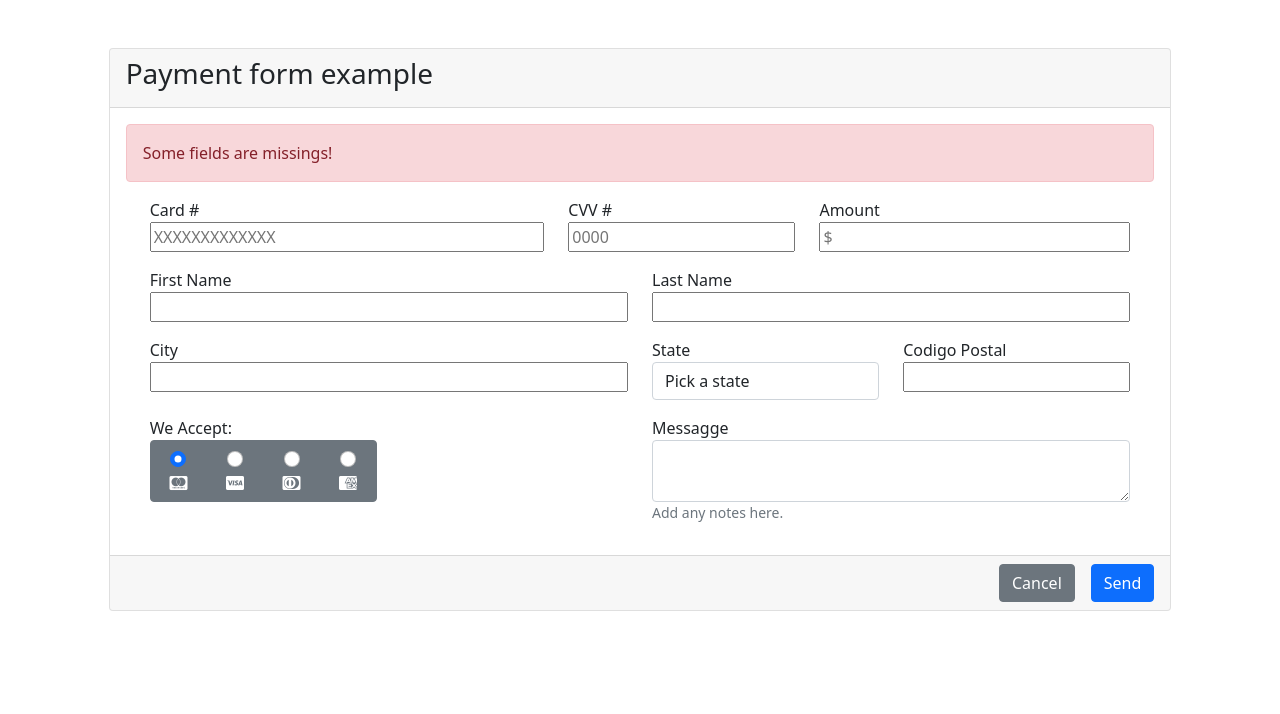
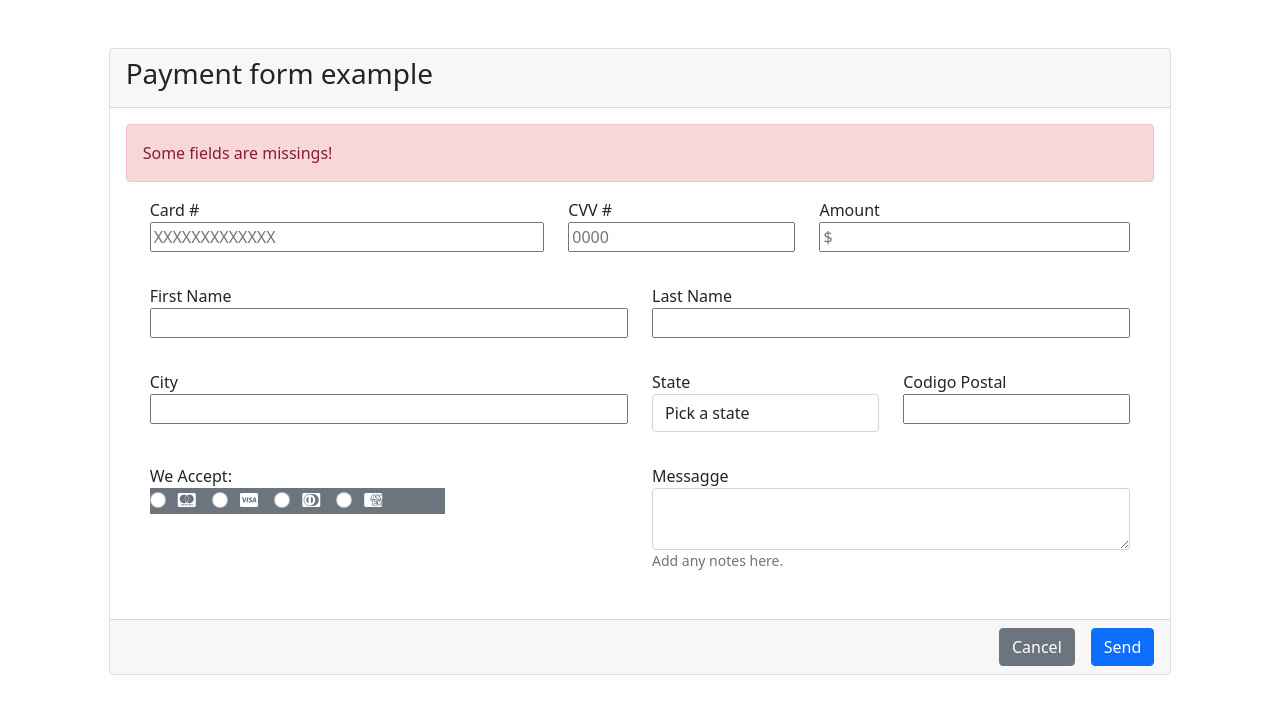
Before and after one commit to 4GeeksAcademy/HeidyDB-FormulariosProyecto, a plain HTML site: page index.html in a window 1280 px wide. Drawn offline with nearby package versions, Linux system fonts and the light colour scheme.

Commit message:
First commit

```diff
--- a/index.html
+++ b/index.html
@@ -22,7 +22,7 @@
 <body>
 
 	<div class="row justify-content-center mt-4">
-		<div class="col-10 ">
+		<div class="col-md-10 ">
          	<div class="card mt-4  card-outline-secondary ">
             	 <div class="card-header text-start">
             <h3>Payment form example </h3>
@@ -34,41 +34,41 @@
 
        				<form class="container-fluid">
 		           		 <div class="row " > <!--primera fila -->
-                			<div class="col-5 d-flex flex-column mb-3">
+                			<div class="col-sm-5 pb-3 d-flex flex-column mb-3">
                    			 <label for="tarjeta">Card #</label>
                    			 <input id="tarjeta" name="tarjeta" placeholder="XXXXXXXXXXXXX" type="text">
                				</div>
 
-                			<div class="col-3 d-flex flex-column mb-3">
+                			<div class="col-sm-3 pb-3 d-flex flex-column mb-3">
                    			 <label for="codigo">CVV #</label>
                    			 <input type="text" placeholder="0000" id="codigo" name="codigo">
                				 </div>
 
-                			<div class="col-4 d-flex flex-column  mb-3">
+                			<div class="col-sm-4 pb-3 d-flex flex-column  mb-3">
                   			<label for="cantidad">Amount</label>
                    			<input id="cantidad" name="cantidad" placeholder="$" type="number">
                 			</div>
            			 	</div> <!--cierro primera fila-->
 
             			<div class="row"> <!--segunda fila -->
-                  			 <div class="col-6 d-flex flex-column mb-3">
+                  			 <div class="col-sm-6 pb-3 d-flex flex-column mb-3">
                        		 <label for="nombre">First Name</label>
                        		 <input id="nombre"  name="nombre" type="text">
                    			 </div>
 
-                    		 <div class="col-6 d-flex flex-column mb-3">
+                    		 <div class="col-sm-6 pb-3 d-flex flex-column mb-3">
                       		 <label for="apellido">Last Name</label>
                        		 <input id = "apellido" name="apellido" type="text" >
                    			 </div>
             			</div> <!--cierro segunda fila-->
 
             			<div class="row"> <!--tercera fila -->
-                  		  <div class="col-6 d-flex flex-column mb-3">
+                  		  <div class="col-sm-6 pb-3 d-flex flex-column mb-3">
                           <label for="ciudad">City</label>
                        	  <input id="ciudad" name="ciudad"  type="text">
                    		  </div>
 
-                   		  <div class="col-3 d-flex flex-column mb-3">
+                   		  <div class="col-sm-3 pb-3 d-flex flex-column mb-3">
                           <label for="estado">State</label>
                           <select class=" form-control" id="estado" name="estado">
                              <option class="text-white bg-secondary">
@@ -230,37 +230,45 @@
 						  </select>
 					      </div>
 
-                          <div class="col-3 d-flex flex-column mb-3">
+                          <div class="col-sm-3 pb-3 d-flex flex-column mb-3">
                           <label for="cp">Codigo Postal</label>
                           <input id = "cp" name="cp" type="text" >
                           </div>
             			</div> <!--cierro tercera fila-->
 
-           				<div class="row  justify-content-between"> <!--cuarta fila -->
-               				 <div class="col-3 d-flex flex-column mb-3">
+           				<div class="row  justify-content-between "> <!--cuarta fila -->
+               				 <div class="col-md-4 pb-3 d-flex flex-column mb-3">
                        		 <label for="tarAcept"> We Accept:</label>
                    			 <!--aqui viene en grupo de botones radio para selecc tarjetas-->
-                    		<div class="btn-group "  data-toggle="buttons"> <!--mismo name para selecc solo un radio-button -->
-                        		<label class="btn btn-secondary ">
-                           		<input class="form-check-input" autocomplete="off" checked id="master" name="tarAcept" type="radio">
-                           		<i class="fab fa-cc-mastercard"></i>
-                       			</label>
-                       			<label class="btn btn-secondary">
-                         		<input class="form-check-input" autocomplete="off" id="visa" name="tarAcept" type="radio">
-                          		<i class="fab fa-cc-visa"></i>
-                       			</label>
-                       			<label class="btn btn-secondary">
-                          		<input class="form-check-input" autocomplete="off" id="diners" name="tarAcept" type="radio">
-                            	<i class="fab fa-cc-diners-club"></i>
-                       			</label>
-                       			<label class="btn btn-secondary">
-                          		<input class="form-check-input" autocomplete="off" id="amex" name="tarAcept" type="radio">
-                          		<i class="fab fa-cc-amex"></i>
-                        		</label>
-                   			</div><!--cierro caja de botones -->
+
+							 <div class="btn-group form-check-inline  btn-secondary "  data-toggle="buttons">
+								<div class="form-check form-check-inline ">
+									<input class="form-check-input"  type="radio" name="tarAcept" id="master" value="option1">
+									<label class="form-check-label" for="master"></label>
+									<i class="fab fa-cc-mastercard"></i>
+								  </div>
+
+								  <div class="form-check form-check-inline">
+									<label class="form-check-label" for="visa"></label>
+									<input class="form-check-input"  type="radio" name="tarAcept" id="visa" value="option1">
+									<i class="fab fa-cc-visa"></i>
+								  </div>
+
+								  <div class="form-check form-check-inline">
+									<label class="form-check-label" for="diners"></label>
+									<input class="form-check-input" type="radio" name="tarAcept" id="diners" value="option1">
+									<i class="fab fa-cc-diners-club"></i>
+								  </div>
+
+								  <div class="form-check form-check-inline ">
+									<label class="form-check-label" for="amex"></label>
+									<input class="form-check-input"  type="radio" name="tarAcept" id="amex" value="option1">
+									<i class="fab fa-cc-amex"></i>
+								  </div>
+                       		</div><!--cierro caja de botones -->
                 			</div>
 
-                 			<div class="col-6 d-flex flex-column mb-3">
+                 			<div class="col-md-6 pb-3 d-flex flex-column mb-3">
             					<label for="cp">Messagge</label>
              					<textarea class="form-control"  id = "cp" name="cp"></textarea>
             					<small class="text-muted">Add any notes here.</small>
```
